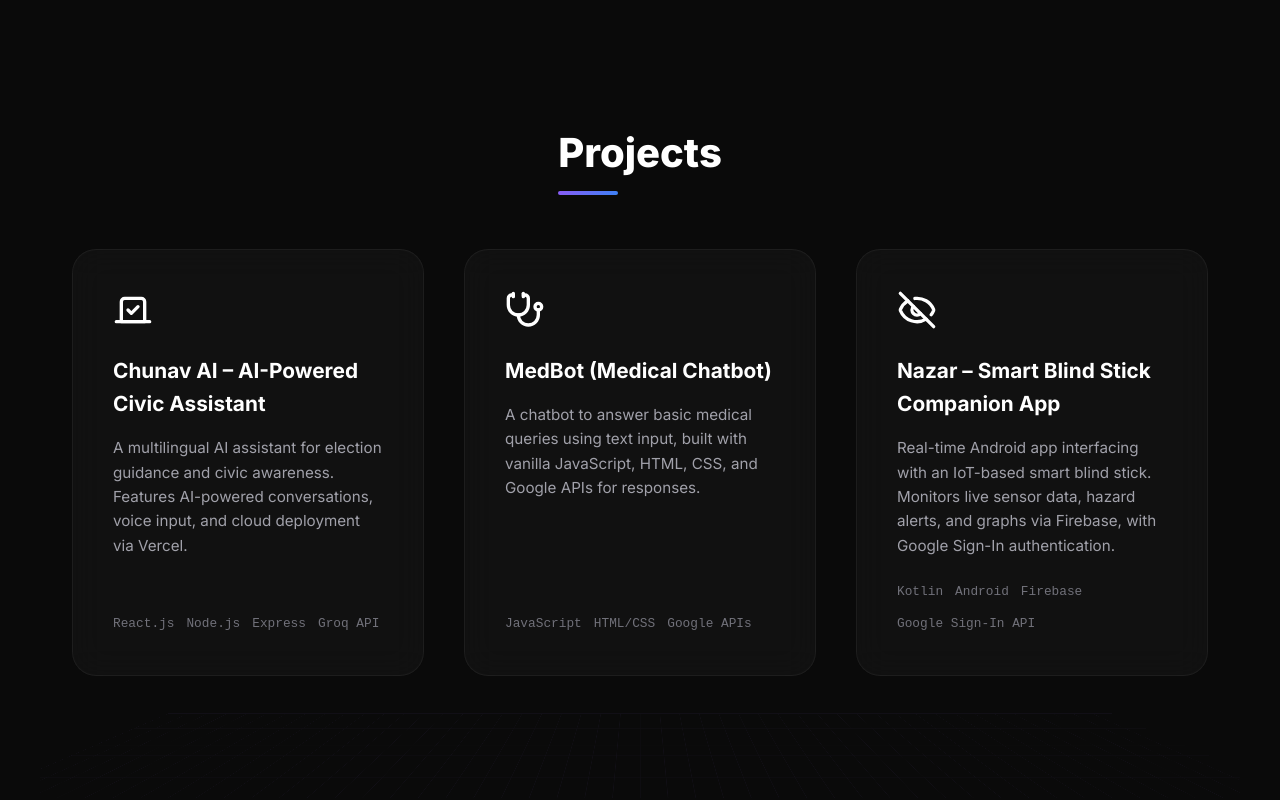
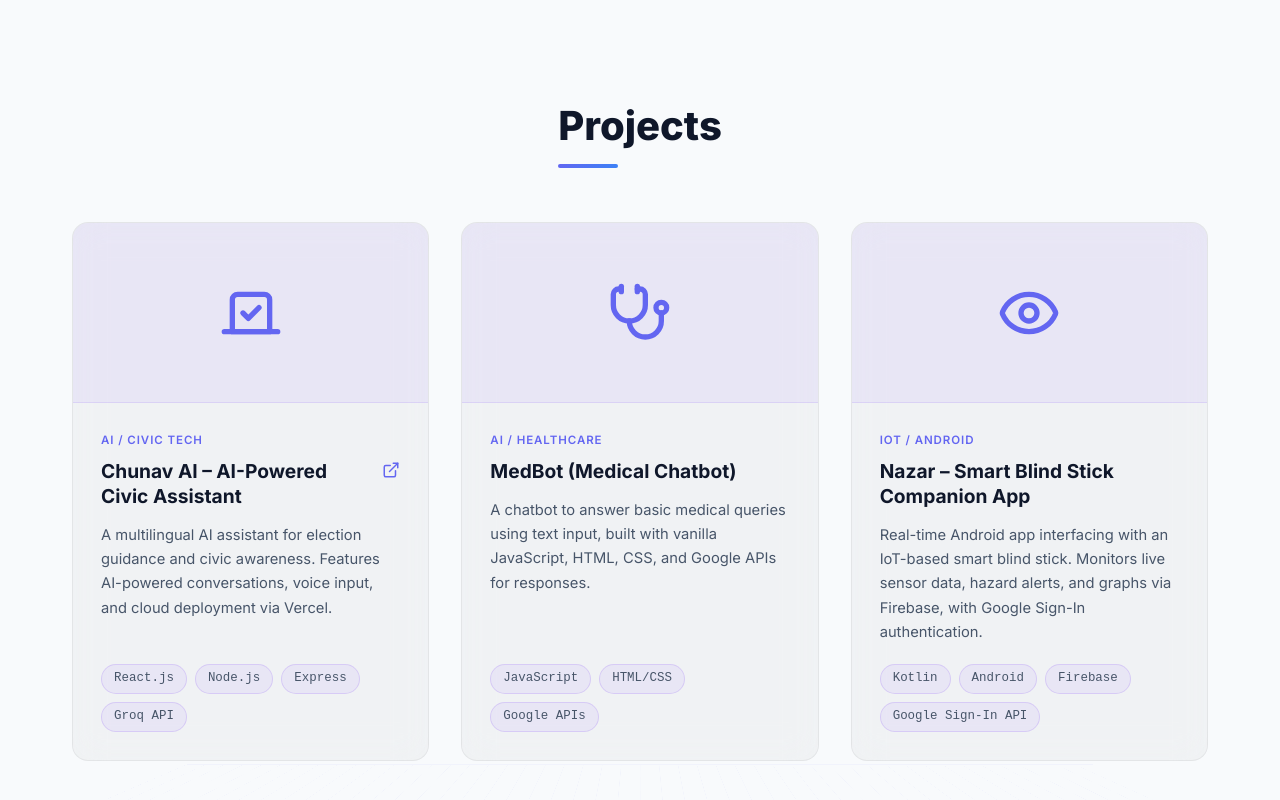
Before and after one commit to Tanmay2109/Tanmay_Portfolio, a React (Vite) app: page / in a window 1280 px wide. Shown: the part 4960-5760 px from the top of the page. Built offline with nearby package versions, Linux system fonts and the light colour scheme.

Commit message:
Updated projects and mode

```diff
--- a/src/components/Projects.jsx
+++ b/src/components/Projects.jsx
@@ -1,9 +1,10 @@
 import React from "react";
-import { Stethoscope, Vote, EyeOff } from "lucide-react";
+import { Stethoscope, Vote, Eye, ExternalLink } from "lucide-react";
 
 const Projects = () => {
   const projects = [
     {
+      category: "AI / CIVIC TECH",
       title: "Chunav AI – AI-Powered Civic Assistant",
       description:
         "A multilingual AI assistant for election guidance and civic awareness. Features AI-powered conversations, voice input, and cloud deployment via Vercel.",
@@ -11,42 +12,46 @@
       link: "https://chunavai.vercel.app/",
       icon: (
         <Vote
-          size={40}
+          size={64}
           className="project-folder"
           style={{
-            color: "var(--text-primary)",
+            color: "var(--accent-primary)",
             transition: "color 0.3s ease",
           }}
         />
       ),
     },
     {
+      category: "AI / HEALTHCARE",
       title: "MedBot (Medical Chatbot)",
       description:
         "A chatbot to answer basic medical queries using text input, built with vanilla JavaScript, HTML, CSS, and Google APIs for responses.",
       tags: ["JavaScript", "HTML/CSS", "Google APIs"],
+      link: null,
       icon: (
         <Stethoscope
-          size={40}
+          size={64}
           className="project-folder"
           style={{
-            color: "var(--text-primary)",
+            color: "var(--accent-primary)",
             transition: "color 0.3s ease",
           }}
         />
       ),
     },
     {
+      category: "IOT / ANDROID",
       title: "Nazar – Smart Blind Stick Companion App",
       description:
         "Real-time Android app interfacing with an IoT-based smart blind stick. Monitors live sensor data, hazard alerts, and graphs via Firebase, with Google Sign-In authentication.",
       tags: ["Kotlin", "Android", "Firebase", "Google Sign-In API"],
+      link: null,
       icon: (
-        <EyeOff
-          size={40}
+        <Eye
+          size={64}
           className="project-folder"
           style={{
-            color: "var(--text-primary)",
+            color: "var(--accent-primary)",
             transition: "color 0.3s ease",
           }}
         />
@@ -67,8 +72,8 @@
       <div
         style={{
           display: "grid",
-          gridTemplateColumns: "repeat(auto-fit, minmax(320px, 1fr))",
-          gap: "2.5rem",
+          gridTemplateColumns: "repeat(auto-fit, minmax(340px, 1fr))",
+          gap: "2rem",
         }}
       >
         {projects.map((project, index) => (
@@ -76,86 +81,132 @@
             key={index}
             className="glass-panel"
             style={{
-              padding: "2.5rem",
+              borderRadius: "16px",
+              overflow: "hidden",
               display: "flex",
               flexDirection: "column",
-              height: "100%",
-              transition: "all 0.5s cubic-bezier(0.175, 0.885, 0.32, 1.275)",
+              transition: "all 0.4s cubic-bezier(0.175, 0.885, 0.32, 1.275)",
+              cursor: project.link ? "pointer" : "default",
             }}
             onMouseEnter={(e) => {
-              e.currentTarget.style.transform =
-                "perspective(1500px) scale(1.05) translateY(-15px) rotateX(4deg) rotateY(-4deg)";
+              e.currentTarget.style.transform = "translateY(-8px)";
+              e.currentTarget.style.boxShadow =
+                "0 20px 60px rgba(139, 92, 246, 0.2)";
               e.currentTarget.style.borderColor = "var(--accent-primary)";
-              e.currentTarget.style.boxShadow =
-                "-20px 20px 50px rgba(0,0,0,0.3), inset 0 0 20px rgba(139, 92, 246, 0.1)";
-              e.currentTarget.querySelector(".project-folder").style.color =
-                "var(--accent-primary)";
-              e.currentTarget.querySelector(".project-folder").style.transform =
-                "scale(1.2) translateY(-5px)";
             }}
             onMouseLeave={(e) => {
-              e.currentTarget.style.transform =
-                "perspective(1500px) scale(1) translateY(0) rotateX(0) rotateY(0)";
-              e.currentTarget.style.borderColor = "rgba(255, 255, 255, 0.05)";
+              e.currentTarget.style.transform = "translateY(0)";
               e.currentTarget.style.boxShadow = "none";
-              e.currentTarget.querySelector(".project-folder").style.color =
-                "var(--text-primary)";
-              e.currentTarget.querySelector(".project-folder").style.transform =
-                "scale(1) translateY(0)";
+              e.currentTarget.style.borderColor = "rgba(255,255,255,0.05)";
             }}
           >
+            {/* Icon banner area */}
             <div
               style={{
+                background: "rgba(139, 92, 246, 0.08)",
+                borderBottom: "1px solid rgba(139, 92, 246, 0.15)",
+                height: "180px",
                 display: "flex",
-                justifyContent: "space-between",
                 alignItems: "center",
-                marginBottom: "1.5rem",
+                justifyContent: "center",
               }}
             >
               {project.icon}
             </div>
 
+            {/* Content */}
+            <div
+              style={{
+                padding: "1.75rem",
+                display: "flex",
+                flexDirection: "column",
+                flexGrow: 1,
+              }}
+            >
+              {/* Category */}
+              <span
+                style={{
+                  fontSize: "0.72rem",
+                  fontWeight: "600",
+                  letterSpacing: "0.08em",
+                  color: "var(--accent-primary)",
+                  textTransform: "uppercase",
+                  marginBottom: "0.6rem",
+                }}
+              >
+                {project.category}
+              </span>
+
+              {/* Title + link */}
+              <div
+                style={{
+                  display: "flex",
+                  alignItems: "flex-start",
+                  justifyContent: "space-between",
+                  gap: "0.5rem",
+                  marginBottom: "0.85rem",
+                }}
+              >
                 <h3
                   style={{
-                fontSize: "1.3rem",
-                marginBottom: "1rem",
+                    fontSize: "1.2rem",
+                    fontWeight: "700",
                     color: "var(--text-primary)",
+                    margin: 0,
+                    lineHeight: 1.3,
                   }}
                 >
                   {project.title}
                 </h3>
+                {project.link && (
+                  <span
+                    onClick={() =>
+                      window.open(project.link, "_blank", "noopener,noreferrer")
+                    }
+                    style={{
+                      color: "var(--accent-primary)",
+                      flexShrink: 0,
+                      marginTop: "2px",
+                      cursor: "pointer",
+                    }}
+                  >
+                    <ExternalLink size={18} />
+                  </span>
+                )}
+              </div>
 
+              {/* Description */}
               <p
                 style={{
                   color: "var(--text-secondary)",
-                marginBottom: "1.5rem",
+                  fontSize: "0.92rem",
+                  lineHeight: "1.65",
                   flexGrow: 1,
-                fontSize: "0.95rem",
+                  marginBottom: "1.25rem",
                 }}
               >
                 {project.description}
               </p>
 
-            <div
-              style={{
-                display: "flex",
-                flexWrap: "wrap",
-                gap: "0.75rem",
-                marginTop: "auto",
-              }}
-            >
+              {/* Tags */}
+              <div style={{ display: "flex", flexWrap: "wrap", gap: "0.5rem" }}>
                 {project.tags.map((tag, tagIndex) => (
                   <span
                     key={tagIndex}
                     style={{
-                    color: "var(--text-muted)",
-                    fontSize: "0.8rem",
+                      background: "rgba(139, 92, 246, 0.08)",
+                      border: "1px solid rgba(139, 92, 246, 0.2)",
+                      color: "var(--text-secondary)",
+                      fontSize: "0.78rem",
+                      padding: "4px 12px",
+                      borderRadius: "999px",
                       fontFamily: "monospace",
                     }}
                   >
                     {tag}
                   </span>
                 ))}
+              </div>
             </div>
           </div>
         ))}
--- a/src/index.css
+++ b/src/index.css
@@ -1,7 +1,29 @@
 @import url('https://fonts.googleapis.com/css2?family=Inter:wght@300;400;500;600;700;800&display=swap');
 
 :root {
-  /* Color Palette - Premium Dark */
+  /* Color Palette - Light (Default) */
+  --bg-primary: #f8fafc;
+  --bg-secondary: #ffffff;
+  --bg-card: rgba(0, 0, 0, 0.03);
+  --bg-card-hover: rgba(0, 0, 0, 0.08);
+  --bg-nav: rgba(248, 250, 252, 0.85);
+
+  --text-primary: #0f172a;
+  --text-secondary: #475569;
+  --text-muted: #64748b;
+
+  --accent-primary: #6366f1;
+  --accent-secondary: #3b82f6;
+  --accent-gradient: linear-gradient(135deg, var(--accent-primary) 0%, var(--accent-secondary) 100%);
+  --accent-gradient-hover: linear-gradient(135deg, #4f46e5 0%, #2563eb 100%);
+
+  --border-color: rgba(0, 0, 0, 0.1);
+  --glass-border: 1px solid rgba(0, 0, 0, 0.05);
+
+  --nav-height: 80px;
+}
+
+[data-theme="dark"] {
   --bg-primary: #0a0a0a;
   --bg-secondary: #131313;
   --bg-card: rgba(255, 255, 255, 0.03);
@@ -12,56 +34,13 @@
   --text-secondary: #a1a1aa;
   --text-muted: #71717a;
 
-  --accent-primary: #8b5cf6; /* Vibrant Purple */
-  --accent-secondary: #3b82f6; /* Vibrant Blue */
+  --accent-primary: #8b5cf6;
+  --accent-secondary: #3b82f6;
   --accent-gradient: linear-gradient(135deg, var(--accent-primary) 0%, var(--accent-secondary) 100%);
   --accent-gradient-hover: linear-gradient(135deg, #a78bfa 0%, #60a5fa 100%);
 
   --border-color: rgba(255, 255, 255, 0.1);
   --glass-border: 1px solid rgba(255, 255, 255, 0.05);
-
-  --nav-height: 80px;
-}
-
-[data-theme="light"] {
-  --bg-primary: #f8fafc;
-  --bg-secondary: #ffffff;
-  --bg-card: rgba(0, 0, 0, 0.03);
-  --bg-card-hover: rgba(0, 0, 0, 0.08);
-  --bg-nav: rgba(248, 250, 252, 0.85);
-
-  --text-primary: #0f172a;
-  --text-secondary: #475569;
-  --text-muted: #64748b;
-
-  --accent-primary: #6366f1; /* Indigo */
-  --accent-secondary: #3b82f6; /* Blue */
-  --accent-gradient: linear-gradient(135deg, var(--accent-primary) 0%, var(--accent-secondary) 100%);
-  --accent-gradient-hover: linear-gradient(135deg, #4f46e5 0%, #2563eb 100%);
-
-  --border-color: rgba(0, 0, 0, 0.1);
-  --glass-border: 1px solid rgba(0, 0, 0, 0.05);
-}
-
-[data-theme="paper"] {
-  --bg-primary: #f4f0ee; /* Very light subtle paper tone */
-  --bg-secondary: #eae4de;
-  --bg-card: #ffffff; /* Solid white for paper cards */
-  --bg-card-hover: #fdfcfa;
-  --bg-nav: rgba(244, 240, 238, 0.85);
-
-  --text-primary: #1a1a1a;
-  --text-secondary: #333333;
-  --text-muted: #555555;
-
-  --accent-primary: #8b2525; /* Deep academic red */
-  --accent-secondary: #1a4a76; /* Classic academic navy */
-  --accent-gradient: linear-gradient(135deg, var(--accent-primary) 0%, var(--accent-secondary) 100%);
-  --accent-gradient-hover: linear-gradient(135deg, #6b1b1b 0%, #103454 100%);
-
-  --border-color: rgba(0, 0, 0, 0.15);
-  --glass-border: 1px solid rgba(0, 0, 0, 0.1);
-  box-shadow: 0 4px 6px -1px rgba(0, 0, 0, 0.05); /* Adds soft paper shadows globally */
 }
 
 * {
@@ -220,7 +199,7 @@
 
 .animate-fade-in {
   animation: fadeIn 0.8s ease-out forwards;
-  opacity: 0; /* Starts hidden, animation makes it 1 */
+  opacity: 0;
 }
 
 .animate-float {
```
Also changed, not shown: src/components/Navbar.jsx (+45 -44 lines). Lines whose indentation alone changed are shown as unchanged.
